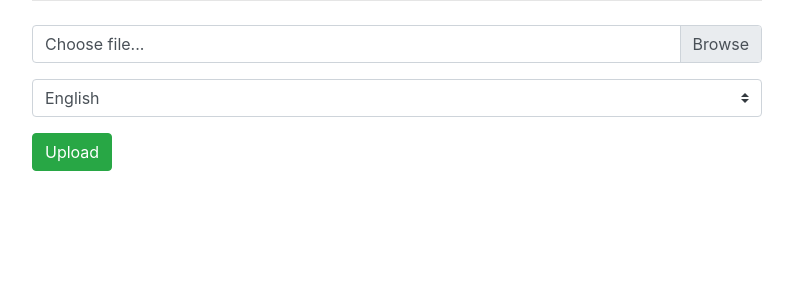
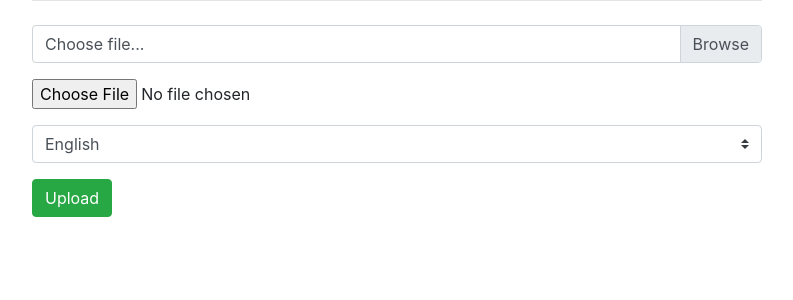
Before and after one commit to anvitgupta/text-recognition-translator, a Django app: template uploads/core/templates/core/simple_upload.html in a window 1280 px wide. Shown: the part 56-356 px from the top of the page, without its empty margins (243-1036 px from the left). Run offline with Django 3.2, Linux system fonts and the light colour scheme; the template is opened without the code that fills it, so the values that code supplies are empty; parts of the project's set-up code (start-up, migrations or seed data) failed here and were passed over; some libraries are stand-ins or nearby versions.

Commit message:
changed more bootstrap

```diff
--- a/uploads/core/templates/core/simple_upload.html
+++ b/uploads/core/templates/core/simple_upload.html
@@ -14,6 +14,8 @@
           <label class="custom-file-label" for="validatedCustomFile">Choose file...</label>
           <div class="invalid-feedback">Please select a JPEG file</div>
         </div>
+        <p></p>
+        <input type="file" id="input-file-now-custom-1" class="file-upload" data-default-file="https://mdbootstrap.com/img/Photos/Others/images/89.jpg" />
         <p></p>
         <div>
           <select class="custom-select" name="language" required>
```
